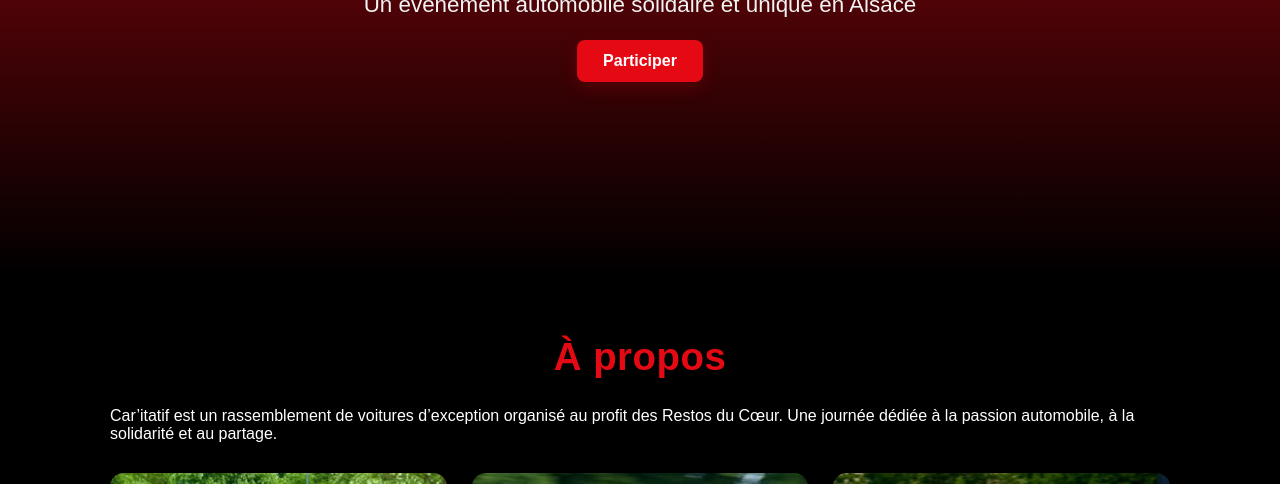
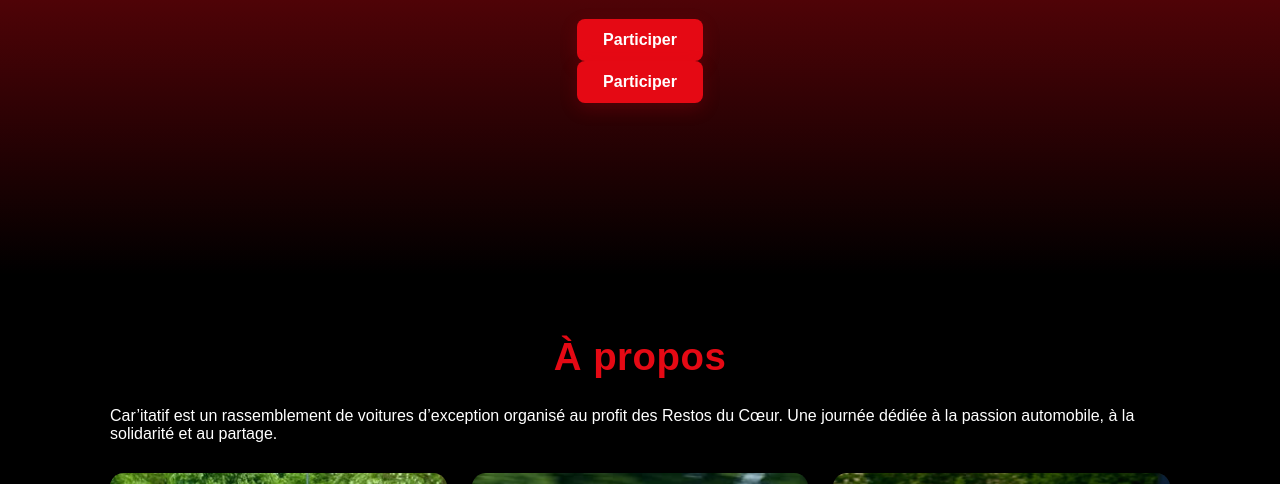
Before and after one commit to caritatifrasso-prog/car-itatif, a plain HTML site: page index.html in a window 1280 px wide. Shown: the part 616-1100 px from the top of the page. Drawn offline with Linux system fonts and the light colour scheme.

Commit message:
insérer formulaire

```diff
--- a/index.html
+++ b/index.html
@@ -34,7 +34,7 @@
       <img src="voiture-header.png" alt="Voiture Car'itatif" class="hero-car" />
       <h1><span>Bienvenue à </span><span class="highlight">Car'itatif</span></h1>
       <p>Un événement automobile solidaire et unique en Alsace</p>
-      <a href="#participer" class="btn">Participer</a>
+    <a href="https://docs.google.com/forms/d/e/1FAIpQLSeFZCD608YnhwM4XPh97hSvjj5FqCjKXknjk77QJSV1miTFpw/viewform?usp=dialog" class="btn" target="_blank">Participer</a><a href="#participer" class="btn">Participer</a>
     </div>
   </section>
 
```
